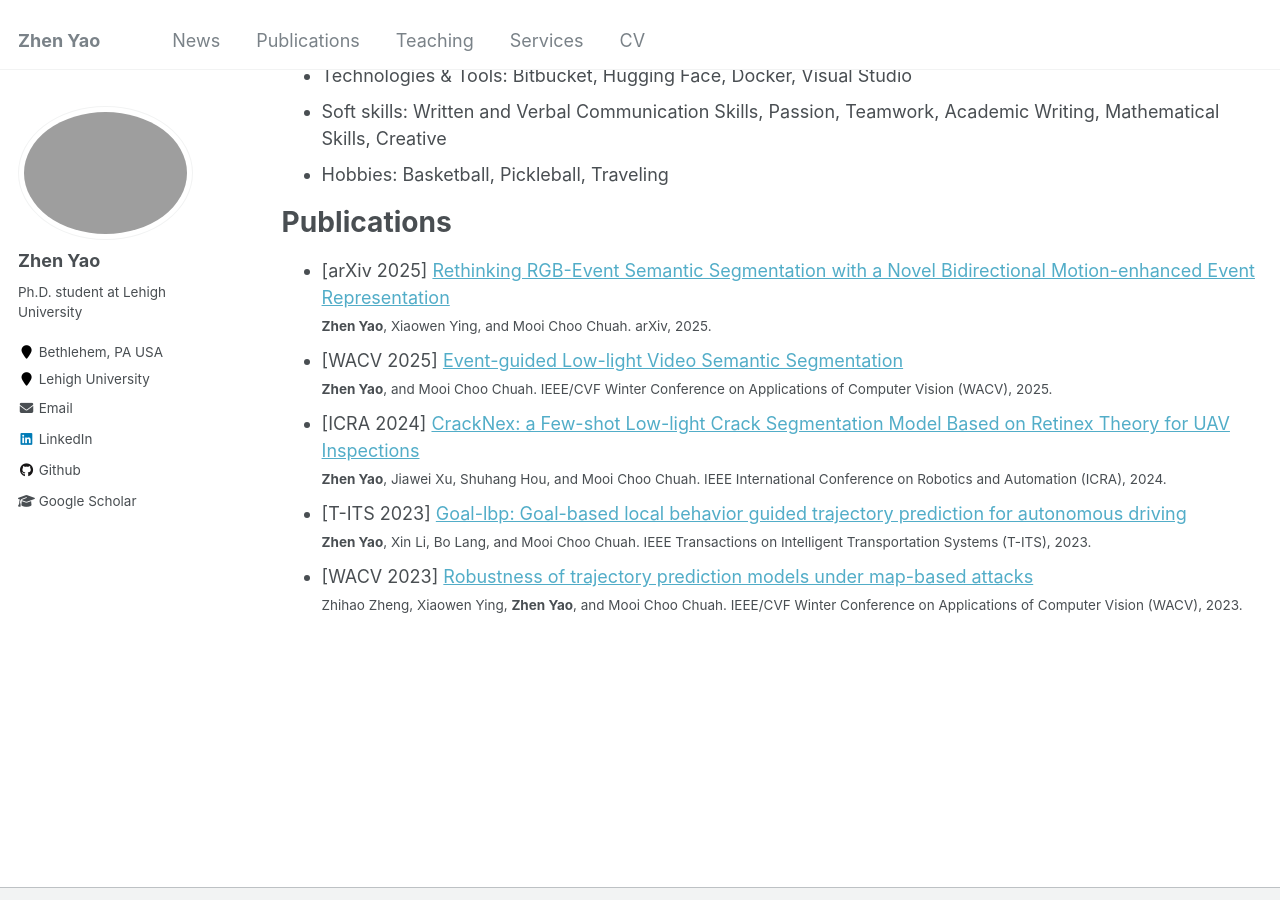
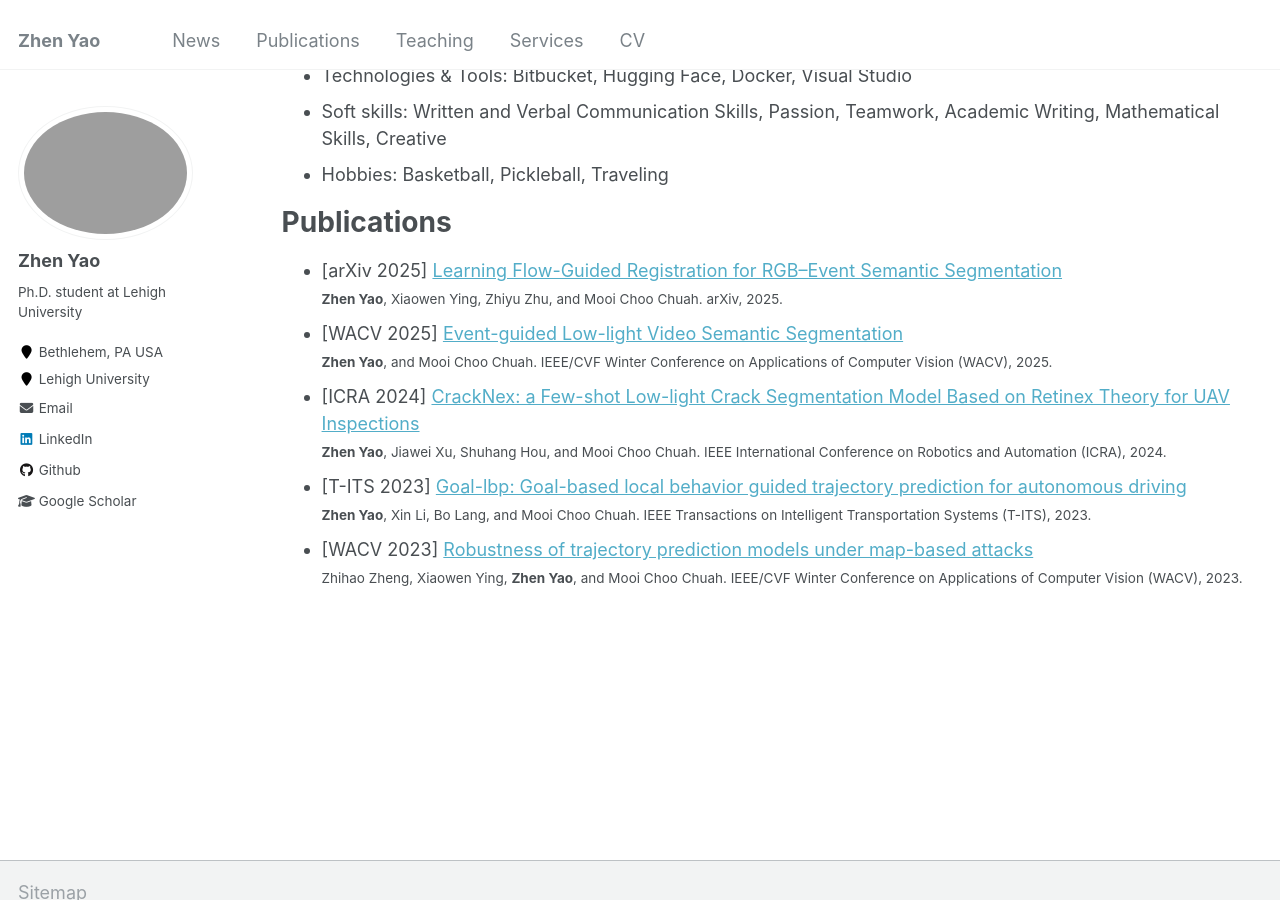
Before and after one commit to zyaocoder/zyaocoder.github.io, a Jekyll site: the page built from _pages/cv.md, in a window 1280 px wide and 900 px high, scrolled down 989 px. Built offline with Jekyll 4.4.1, drawn with Linux system fonts in a browser that asks for light colours.

Commit message:
Update cv.md

```diff
--- a/_pages/cv.md
+++ b/_pages/cv.md
@@ -43,8 +43,8 @@ Skills
 
 Publications
 ======
-* [arXiv 2025] [Rethinking RGB-Event Semantic Segmentation with a Novel Bidirectional Motion-enhanced Event Representation](https://www.arxiv.org/abs/2505.01548) <br>
-<small>**Zhen Yao**, Xiaowen Ying, and Mooi Choo Chuah. arXiv, 2025.</small>
+* [arXiv 2025] [Learning Flow-Guided Registration for RGB–Event Semantic Segmentation](https://www.arxiv.org/abs/2505.01548) <br>
+<small>**Zhen Yao**, Xiaowen Ying, Zhiyu Zhu, and Mooi Choo Chuah. arXiv, 2025.</small>
 * [WACV 2025] [Event-guided Low-light Video Semantic Segmentation](https://openaccess.thecvf.com/content/WACV2025/html/Yao_Event-Guided_Low-Light_Video_Semantic_Segmentation_WACV_2025_paper.html) <br>
 <small>**Zhen Yao**, and Mooi Choo Chuah. IEEE/CVF Winter Conference on Applications of Computer Vision (WACV), 2025.</small>
 * [ICRA 2024] [CrackNex: a Few-shot Low-light Crack Segmentation Model Based on Retinex Theory for UAV Inspections](https://ieeexplore.ieee.org/document/10611660) <br>
```
